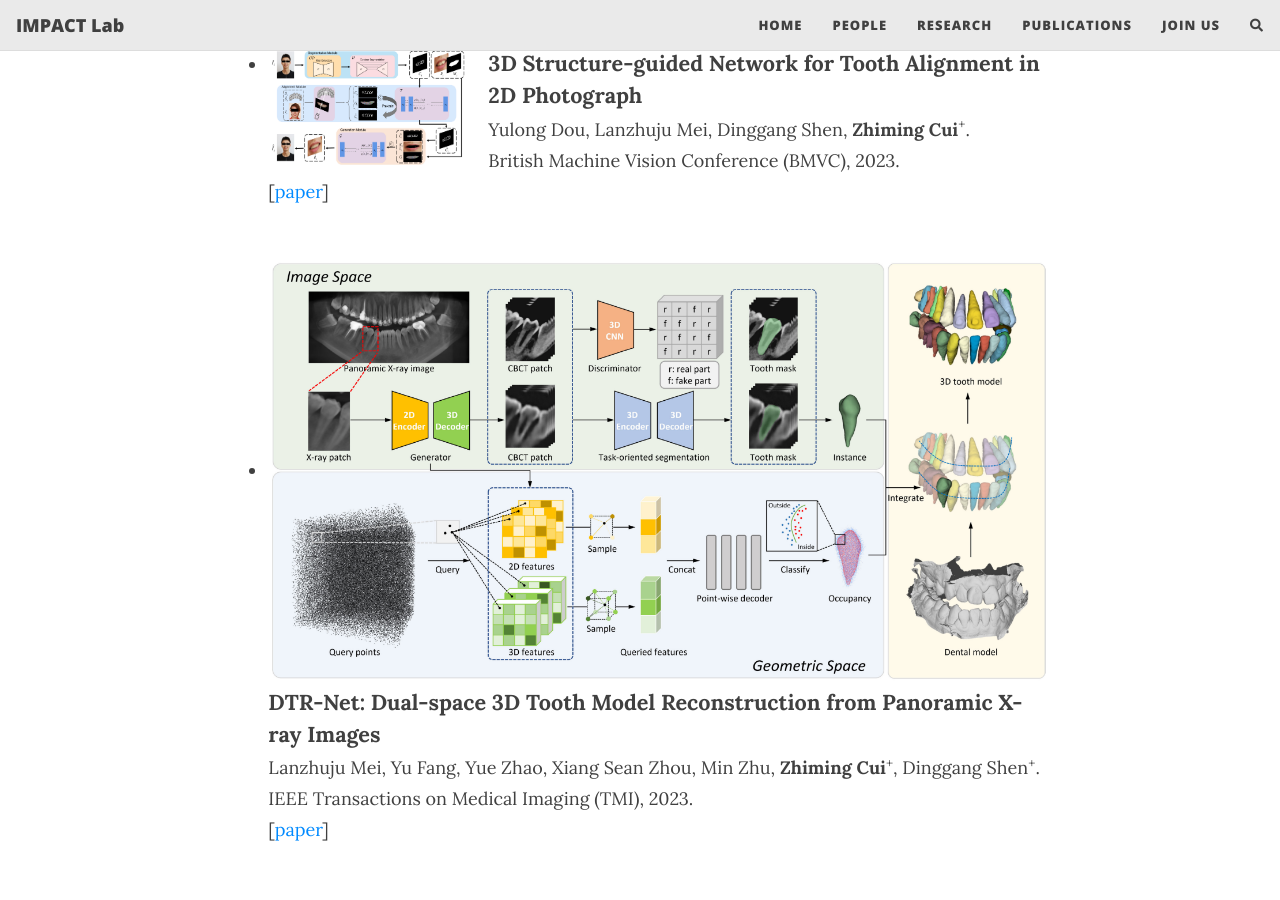
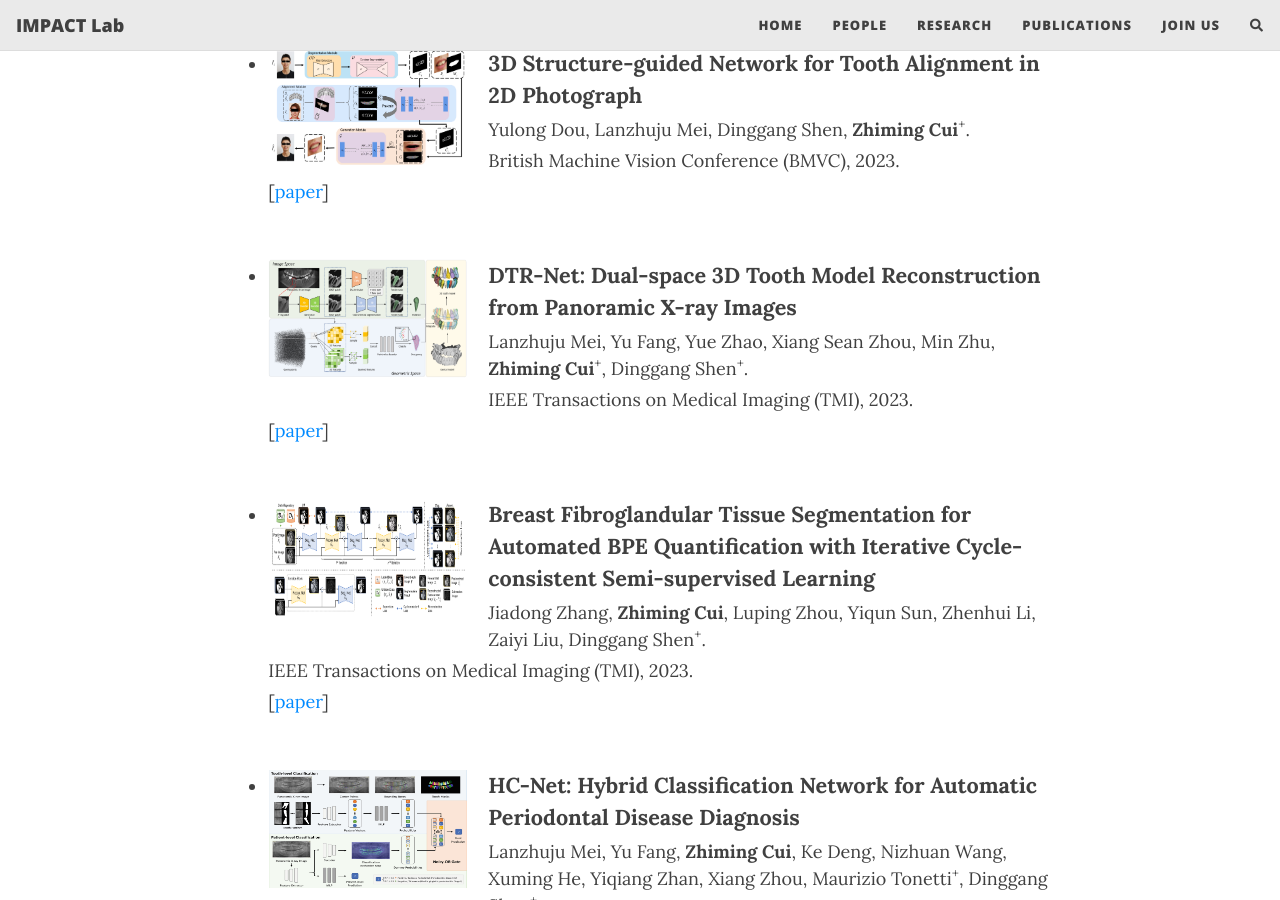
Before and after one commit to ShanghaiTech-IMPACT/shanghaitech-impact.github.io, a Jekyll site: the page built from publications.md, in a window 1280 px wide and 900 px high, scrolled down 516 px. Built offline with Jekyll 4.4.1, drawn with Linux system fonts in a browser that asks for light colours; nearby versions of some CDN libraries; comment, search, counter and statistics services are not loaded.

Commit message:
Update publications.md

```diff
--- a/publications.md
+++ b/publications.md
@@ -32,56 +32,56 @@ Full publication list can be referred [here](https://scholar.google.com/citation
             <p>[<a href="https://arxiv.org/abs/2310.11106" >paper</a>]</p>
         </li>
         <li>
-            <img src="/assets/img/publications/2023_DTRNet.png" style="publication-img">
+            <img src="/assets/img/publications/2023_DTRNet.png" class="publication-img">
             <div class="title">DTR-Net: Dual-space 3D Tooth Model Reconstruction from Panoramic X-ray Images</div>
             <p>Lanzhuju Mei, Yu Fang, Yue Zhao, Xiang Sean Zhou, Min Zhu, <strong>Zhiming Cui</strong><sup>+</sup>, Dinggang Shen<sup>+</sup>.</p>
             <p>IEEE Transactions on Medical Imaging (TMI), 2023.</p>
             <p>[<a href="https://ieeexplore.ieee.org/abstract/document/10264685" >paper</a>]</p>
     	</li>
         <li>
-            <img src="/assets/img/publications/2023_Breast.png" style="publication-img">
+            <img src="/assets/img/publications/2023_Breast.png" class="publication-img">
             <div class="title">Breast Fibroglandular Tissue Segmentation for Automated BPE Quantification with Iterative Cycle-consistent Semi-supervised Learning</div>
             <p>Jiadong Zhang, <strong>Zhiming Cui</strong>, Luping Zhou, Yiqun Sun, Zhenhui Li, Zaiyi Liu, Dinggang Shen<sup>+</sup>.</p>
             <p>IEEE Transactions on Medical Imaging (TMI), 2023.</p>
             <p>[<a href="https://ieeexplore.ieee.org/abstract/document/10265133/" >paper</a>]</p>
     	</li>
         <li>
-            <img src="/assets/img/publications/2023_HCNet.png" style="publication-img">
+            <img src="/assets/img/publications/2023_HCNet.png" class="publication-img">
             <div class="title">HC-Net: Hybrid Classification Network for Automatic Periodontal Disease Diagnosis</div>
             <p>Lanzhuju Mei, Yu Fang, <strong>Zhiming Cui</strong>, Ke Deng, Nizhuan Wang, Xuming He, Yiqiang Zhan, Xiang Zhou, Maurizio Tonetti<sup>+</sup>, Dinggang Shen<sup>+</sup>.</p>
             <p>International Conference on Medical Image Computing and Computer Assisted Intervention (MICCAI), 2023.</p>
             <p>[<a href="https://link.springer.com/chapter/10.1007/978-3-031-43987-2_6" >paper</a>]</p>
     	</li>
         <li>
-            <img src="/assets/img/publications/2023_Multi-View.png" style="publication-img">
+            <img src="/assets/img/publications/2023_Multi-View.png" class="publication-img">
             <div class="title">Multi-View Vertebra Localization and Identification from CT Images</div>
             <p>Han Wu, Jiadong Zhang, Yu Fang, Zhentao Liu, Nizhuan Wang, <strong>Zhiming Cui</strong><sup>+</sup>, Dingggang Shen<sup>+</sup>.</p>
             <p>International Conference on Medical Image Computing and Computer Assisted Intervention (MICCAI), 2023.</p>
             <p>[<a href="https://arxiv.org/abs/2307.12845" >paper</a>] [<a href="https://github.com/ShanghaiTech-IMPACT/Multi-View-Vertebra-Localization-and-Identification-from-CT-Images">code</a>] <img alt="GitHub Repo stars" src="https://img.shields.io/github/stars/ShanghaiTech-IMPACT/Multi-View-Vertebra-Localization-and-Identification-from-CT-Images?logoColor=greenyellow"></p>
     	</li>
         <li>
-            <img src="/assets/img/publications/2023_Rubust.png" style="publication-img">
+            <img src="/assets/img/publications/2023_Rubust.png" class="publication-img">
             <div class="title">Robust Hybrid Learning for Automatic Teeth Segmentation and Labeling on 3D Dental Models</div>
             <p>Shaojie Zhuang, Guangshun Wei, <strong>Zhiming Cui</strong>, Yuanfeng Zhou<sup>+</sup>.</p>
             <p>IEEE Transactions on Multimedia (TMM), 2023.</p>
             <p>[<a href="https://ieeexplore.ieee.org/abstract/document/10169899" >paper</a>]</p>
     	</li>
         <li>
-            <img src="/assets/img/publications/2023_Dental.png" style="publication-img">
+            <img src="/assets/img/publications/2023_Dental.png" class="publication-img">
             <div class="title">Dental Anatomy Segmentation from Cone Beam CT Images</div>
             <p>Minhui Tan, Yu Fang, Lei Ma, Yu Zhang, <strong>Zhiming Cui</strong><sup>+</sup>, Dingggang Shen.</p>
             <p>International Symposium on Biomedical Imaging (ISBI), 2023.</p>
             <p>[<a href="https://ieeexplore.ieee.org/abstract/document/10230393/" >paper</a>]</p>
     	</li>
         <li>
-            <img src="/assets/img/publications/2023_Morphology.png" style="publication-img">
+            <img src="/assets/img/publications/2023_Morphology.png" class="publication-img">
             <div class="title">Morphology and mechanical performance of dental crown designed by 3D-DCGAN</div>
             <p>Hao Ding, <strong>Zhiming Cui</strong>, Ebrahim Maghami, Yanning Chen, Jukka Pekka Matinlinna, Edmond Ho Nang Pow, Alex Siu Lun Fok, Michael Francis Burrow, Wenping Wang, James Kit Hon Tsoi<sup>+</sup>.</p>
             <p>Dental Materials, 2023.</p>
             <p>[<a href="https://www.sciencedirect.com/science/article/pii/S0109564123000416" >paper</a>]</p>
     	</li>
         <li>
-            <img src="/assets/img/publications/2023_Hierarchical.png" style="publication-img">
+            <img src="/assets/img/publications/2023_Hierarchical.png" class="publication-img">
             <div class="title">Hierarchical Organ-Aware Total-Body Standard-Dose PET Reconstruction From Low-Dose PET and CT Images</div>
             <p>Jiadong Zhang, <strong>Zhiming Cui</strong>, Caiwen Jiang, Shanshan Guo, Fei Gao, Dinggang Shen<sup>+</sup>.</p>
             <p>IEEE Transactions on Neural Networks and Learning Systems (TNNLS), 2023.</p>
```
